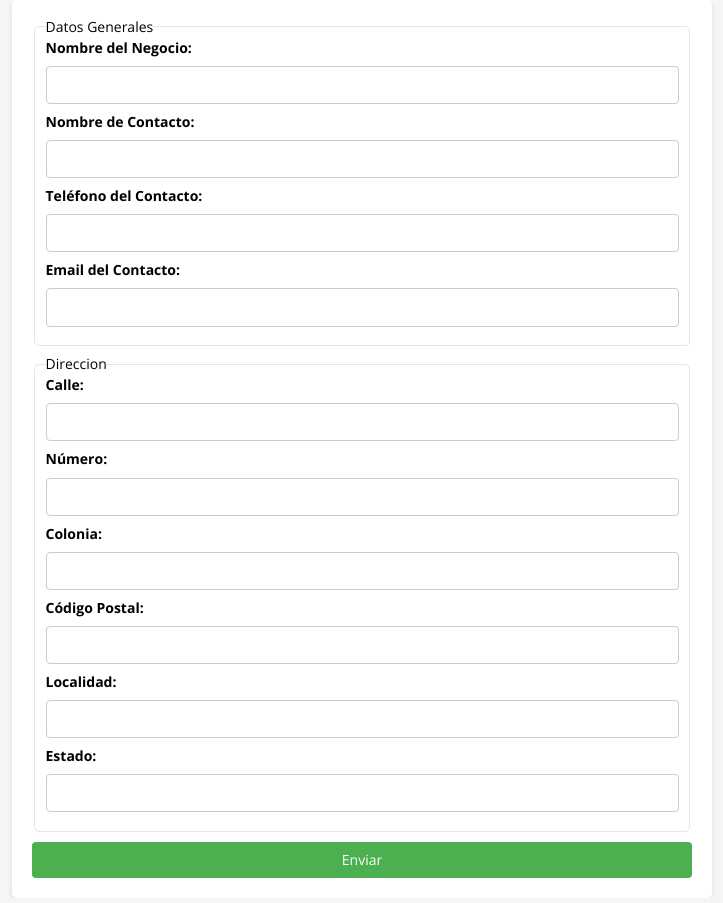
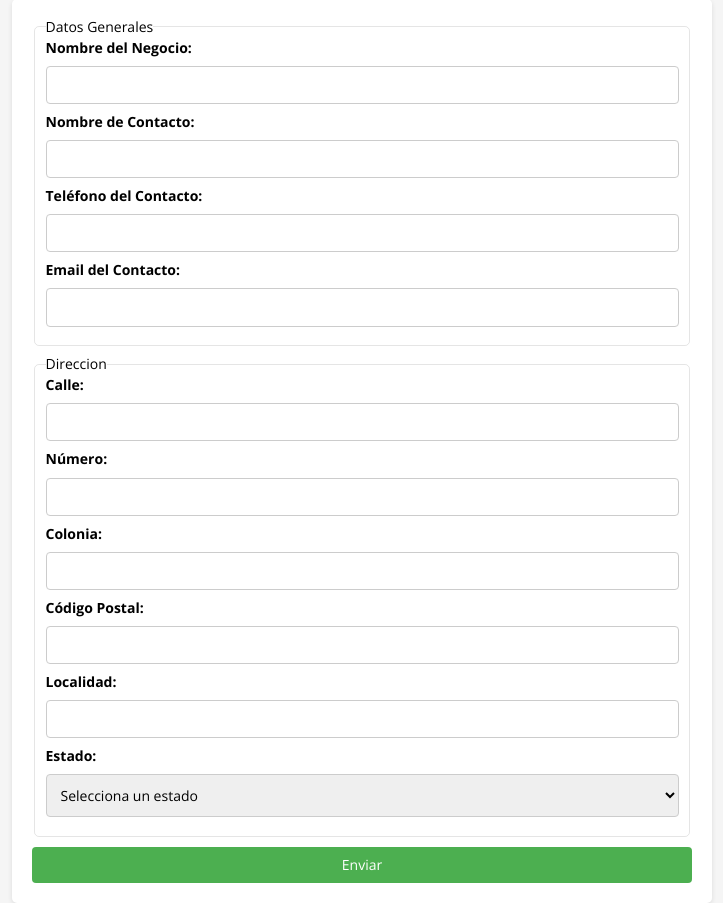
Before and after one commit to Gerardozow/SAMG, a PHP site: page /registro_cliente.php in a window 1280 px wide. Shown: the part 115-1018 px from the top of the page, without its empty margins (278-1001 px from the left). Before the commit the page ends 993 px from the top, so only its background shows below. Run offline with PHP 8.4, Linux system fonts and the light colour scheme; data that the repository does not hold is empty.

Commit message:
se agrega cambios para el select del estado

```diff
--- a/assets/css/style.css
+++ b/assets/css/style.css
@@ -147,7 +147,6 @@ body {
   font-weight: bold;
 }
 
-
 .registro__input{
   width: 100%;
   padding: 10px;
@@ -156,3 +155,12 @@ body {
   box-sizing: border-box;
   margin-bottom: 10px;
 }
+
+.registro__select{
+  width: 100%;
+  padding: 10px;
+  border: 1px solid #ccc;
+  border-radius: 4px;
+  box-sizing: border-box;
+  margin-bottom: 10px;
+}
--- /dev/null
+++ b/includes/config.php
@@ -0,0 +1,12 @@
+<?php
+// Conexión a la base de datos MySQL
+$conexion = mysqli_connect("localhost", "root", "1234", "samg");
+
+// Verificar la conexión
+if (mysqli_connect_errno()) {
+    echo "Error en la conexión a MySQL: " . mysqli_connect_error();
+    exit();
+}
+
+
+?>
--- a/registro_cliente.php
+++ b/registro_cliente.php
@@ -1,3 +1,7 @@
+<?php
+include_once('includes/config.php');
+?>
+
 <!DOCTYPE html>
 <html lang="es">
 <?php include_once('views/head.php')?>
@@ -42,7 +46,19 @@
                 <input type="text" id="localidad" name="localidad" class="registro__input"  required>
 
                 <label for="estado" class="registro__label">Estado:</label>
-                <input type="text" id="estado" name="estado" class="registro__input"  required>
+                <select name="estado" id=estado class="registro__select">
+                    <option value="" disabled selected="true">Selecciona un estado</option>
+                    <?php
+                    $query = "SELECT DISTINCT estado from cp ORDER BY estado ASC";
+                    $resultado = mysqli_query($conexion, $query);
+                    if (mysqli_num_rows($resultado) > 0) {
+                        while($fila=mysqli_fetch_array($resultado)){
+                            echo "<option>".$estado = $fila['estado']."</option>";
+                        }
+                    }
+
+                    ?>
+                </select>
 
 
             </fieldset>
```
Also changed, not shown: assets/js/main.js (+0 -61 lines), functions/codigopostal.php (renamed from functions/Obtencion.php, +0 -11 lines), functions/estados.php (added, +26 -0 lines).
